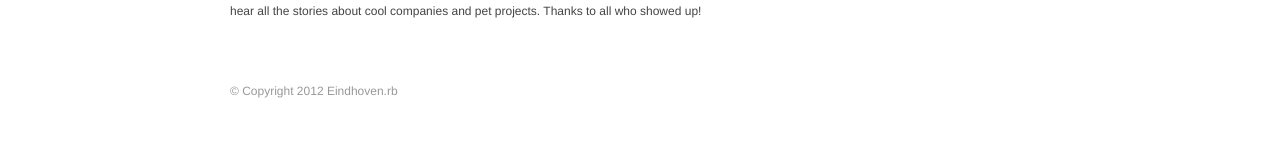
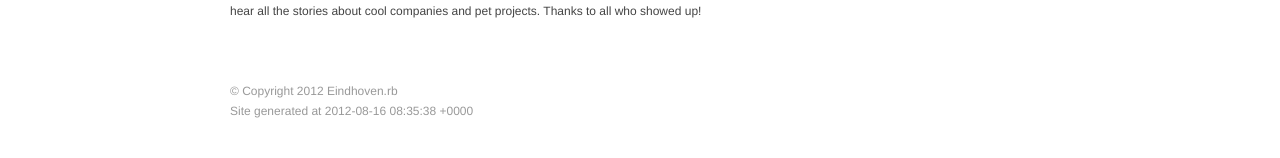
Before and after one commit to eindhovenrb/eindhovenrb.github.com, a Jekyll site: the page built from index.md, in a window 1280 px wide. Shown: the part 1995-2153 px from the top of the page. Built offline with Jekyll 4.4.1, drawn with Linux system fonts in a browser that asks for light colours.

Commit message:
Added site generated info in footer

```diff
--- a/_includes/footer.html
+++ b/_includes/footer.html
@@ -1,5 +1,9 @@
 <footer role='contentinfo'>
-  <p>&copy; Copyright 2012 Eindhoven.rb</p>
+  <p>
+    &copy; Copyright 2012 Eindhoven.rb
+    <br />
+    Site generated at {{ site.time }}
+  </p>
   <script src='/js/tweets.js'></script>
   <script src='http://twitter.com/statuses/user_timeline/eindhovenrb.json?callback=twitter&amp;count=5'></script>
   <script type='text/javascript'>
```
Also changed, not shown: index.html (line endings or trailing spaces).
